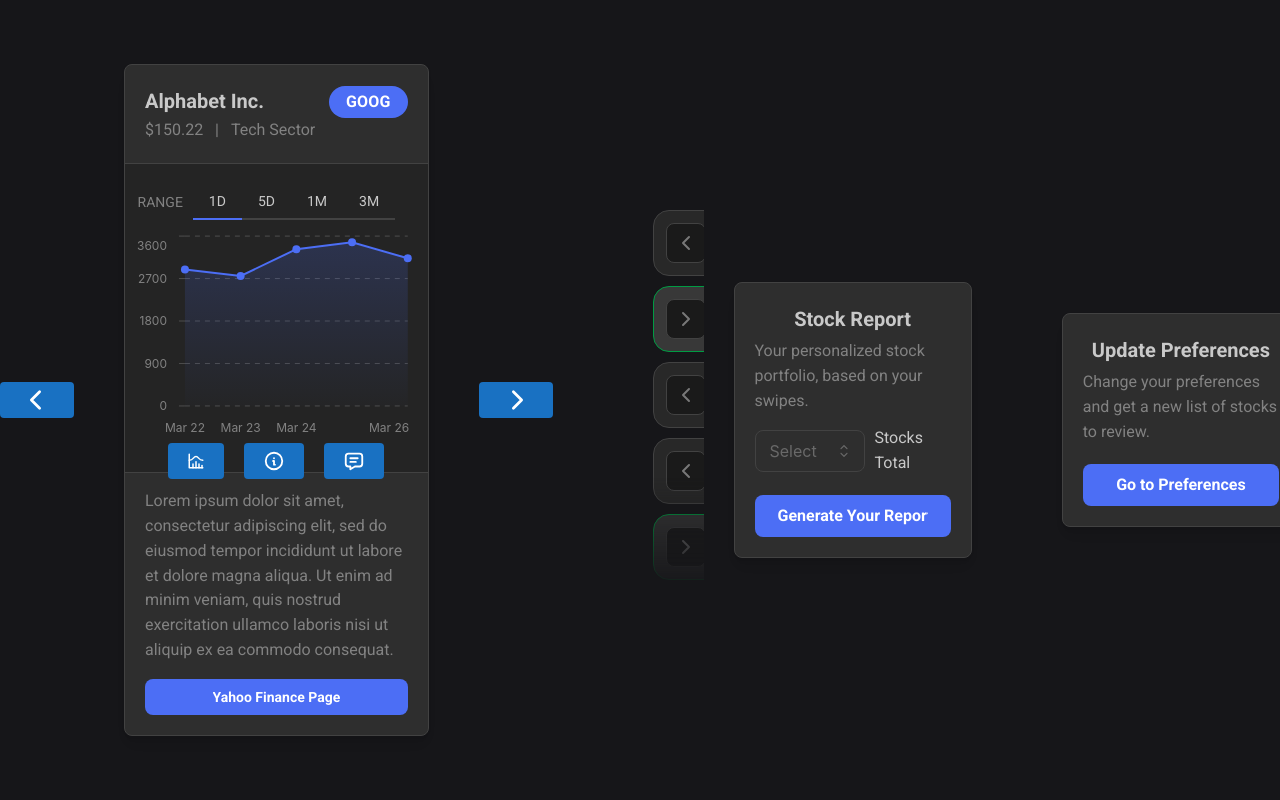
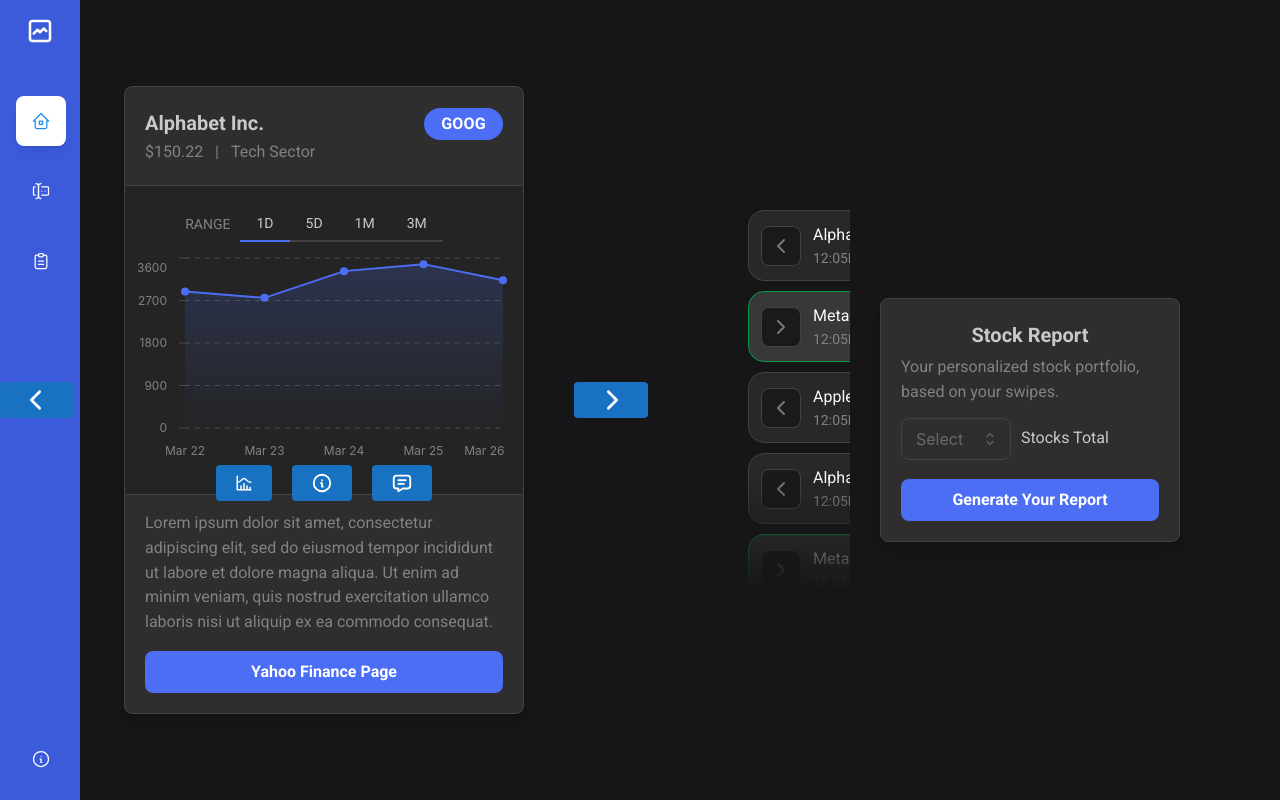
Before and after one commit to AlexT101/market-match, a Next.js app: page / in a window 1280 px wide. Built offline with nearby package versions, Linux system fonts and the light colour scheme.

Commit message:
Minor resizing/bug fixes for mobile, added navbar

```diff
--- a/app/layout.tsx
+++ b/app/layout.tsx
@@ -3,6 +3,7 @@
 import '@mantine/core/styles.css';
 import '@mantine/charts/styles.css';
 import { MantineProvider, ColorSchemeScript } from "@mantine/core";
+import Navbar from '../components/Navbar';
 
 
 export const metadata: Metadata = {
@@ -27,6 +28,7 @@
       </head>
       <body className="body">
         <MantineProvider forceColorScheme="dark">
+          <Navbar/>
           {children}
         </MantineProvider>
       </body>
--- a/app/page.tsx
+++ b/app/page.tsx
@@ -74,7 +74,6 @@
       </div>
       <History />
       <Generate />
-      <UpdatePreferences />
     </main>
   );
 }
--- a/app/report/page.tsx
+++ b/app/report/page.tsx
@@ -71,7 +71,7 @@
     return (
         <main className="reportPage">
             <Text className="reportTitle"><b>Your Stock Report</b></Text>
-            <Text size="lg" c="dimmed">Based on your preferences and swipes, we generated a list of stocks for you.*</Text>
+            <Text size="lg" c="dimmed">Based on your preferences and swipes, we generated a list of stocks you might be interested in.*</Text>
             <div className="reportButtonRow">
             <Button size="md" color="indigo.6" mt="md" radius="md" mb="xl" onClick={exportReport}>
                 Download (.xlsx)
--- a/components/HistoryCard.tsx
+++ b/components/HistoryCard.tsx
@@ -21,10 +21,10 @@
                 }
             </div>
             <div className="historyTextStack">
-                <Text size="sm">{name}</Text>
-                <Text size="xs" c="dimmed">{time}</Text>
+                <Text size="md">{name}</Text>
+                <Text size="sm" c="dimmed">{time}</Text>
             </div>
-            <Text className="historyPrice" size="sm">{price}</Text>
+            <Text className="historyPrice" size="md">{price}</Text>
         </div>
     )
 }
--- /dev/null
+++ b/components/Navbar.tsx
@@ -0,0 +1,70 @@
+'use client';
+
+import { useState } from 'react';
+import { Center, Tooltip, UnstyledButton, Stack, rem } from '@mantine/core';
+import {
+    IconInfoCircle,
+    IconForms,
+    IconHome2,
+    IconClipboardText,
+    IconGraph
+} from '@tabler/icons-react';
+import classes from 'styles//Navbar.module.css';
+import { useRouter } from 'next/navigation';
+
+interface NavbarLinkProps {
+    icon: typeof IconHome2;
+    label: string;
+    active?: boolean;
+    onClick?(): void;
+}
+
+function NavbarLink({ icon: Icon, label, active, onClick }: NavbarLinkProps) {
+    return (
+        <Tooltip label={label} position="right" transitionProps={{ duration: 0 }}>
+            <UnstyledButton onClick={onClick} className={classes.link} data-active={active || undefined}>
+                <Icon style={{ width: rem(20), height: rem(20) }} stroke={1.5} />
+            </UnstyledButton>
+        </Tooltip>
+    );
+}
+
+const mockdata = [
+    { icon: IconHome2, label: 'Home', href: '/' },
+    { icon: IconForms, label: 'Preferences', href: '/preferences' },
+    { icon: IconClipboardText, label: 'Report', href: 'report' },
+];
+
+const Navbar = () => {
+    const [active, setActive] = useState(0);
+    const router = useRouter();
+
+    const links = mockdata.map((link, index) => (
+        <NavbarLink
+            {...link}
+            key={link.label}
+            active={index === active}
+            onClick={() => {setActive(index); router.push(link.href)}}
+        />
+    ));
+
+    return (
+        <nav className={classes.navbar}>
+            <Center>
+                <IconGraph size={30}/>
+            </Center>
+
+            <div className={classes.navbarMain}>
+                <Stack justify="center" gap={20}>
+                    {links}
+                </Stack>
+            </div>
+
+            <Stack justify="center" gap={0}>
+                <NavbarLink icon={IconInfoCircle} label="About" />
+            </Stack>
+        </nav>
+    );
+}
+
+export default Navbar;
--- a/components/Stock.tsx
+++ b/components/Stock.tsx
@@ -182,7 +182,7 @@
                 {description}
             </Text>
 
-            <Button color="indigo.6" fullWidth mt="md" radius="md" component="a" href={"https://finance.yahoo.com/quote/" + ticker} target="_blank" rel="noopener noreferrer">
+            <Button size="md" color="indigo.6" fullWidth mt="md" radius="md" component="a" href={"https://finance.yahoo.com/quote/" + ticker} target="_blank" rel="noopener noreferrer">
                 Yahoo Finance Page
             </Button>
         </Card>
--- a/package.json
+++ b/package.json
@@ -13,6 +13,7 @@
     "@mantine/core": "^7.5.2",
     "@mantine/form": "^7.5.2",
     "@mantine/hooks": "^7.5.2",
+    "@mantinex/mantine-logo": "^1.0.1",
     "@tabler/icons-react": "^2.47.0",
     "next": "14.1.0",
     "react": "^18",
--- /dev/null
+++ b/styles/Navbar.module.css
@@ -0,0 +1,44 @@
+.navbar {
+    position: absolute;
+    width: rem(80px);
+    height: 100vh;
+    padding: var(--mantine-spacing-md);
+    display: flex;
+    flex-direction: column;
+    background-color: var(--mantine-color-indigo-filled);
+    @media only screen and (max-width: 700px) {
+      visibility: hidden;
+      width: 0;
+      height: 0;
+      padding: 0;
+      margin: 0;
+    }
+  }
+
+  .navbarMain {
+    flex: 1;
+    margin-top: rem(50px);
+  }
+
+  .link {
+    width: rem(50px);
+    height: rem(50px);
+    border-radius: var(--mantine-radius-md);
+    display: flex;
+    align-items: center;
+    justify-content: center;
+    color: var(--mantine-color-white);
+
+    &:hover {
+      background-color: var(--mantine-color-blue-7);
+    }
+
+    &[data-active] {
+      &,
+      &:hover {
+        box-shadow: var(--mantine-shadow-sm);
+        background-color: var(--mantine-color-white);
+        color: var(--mantine-color-blue-6);
+      }
+    }
+  }
--- a/styles/index.css
+++ b/styles/index.css
@@ -12,6 +12,9 @@
     display: flex;
     justify-content: center;
     align-items: center;
+    @media only screen and (min-width: 700px) {
+        padding-right: 80px;
+    }
 
     @media only screen and (min-width: 1100px) {
         height: 100vh;
@@ -342,7 +345,7 @@
 
 .box.updatePreferences {
     @media only screen and (min-width: 1100px) {
-        left: 20px;
+        left: 100px;
         top: 20px;
     }
 }
```
Also changed, not shown: 1 other file (tests, documents, lock files or other folders).
